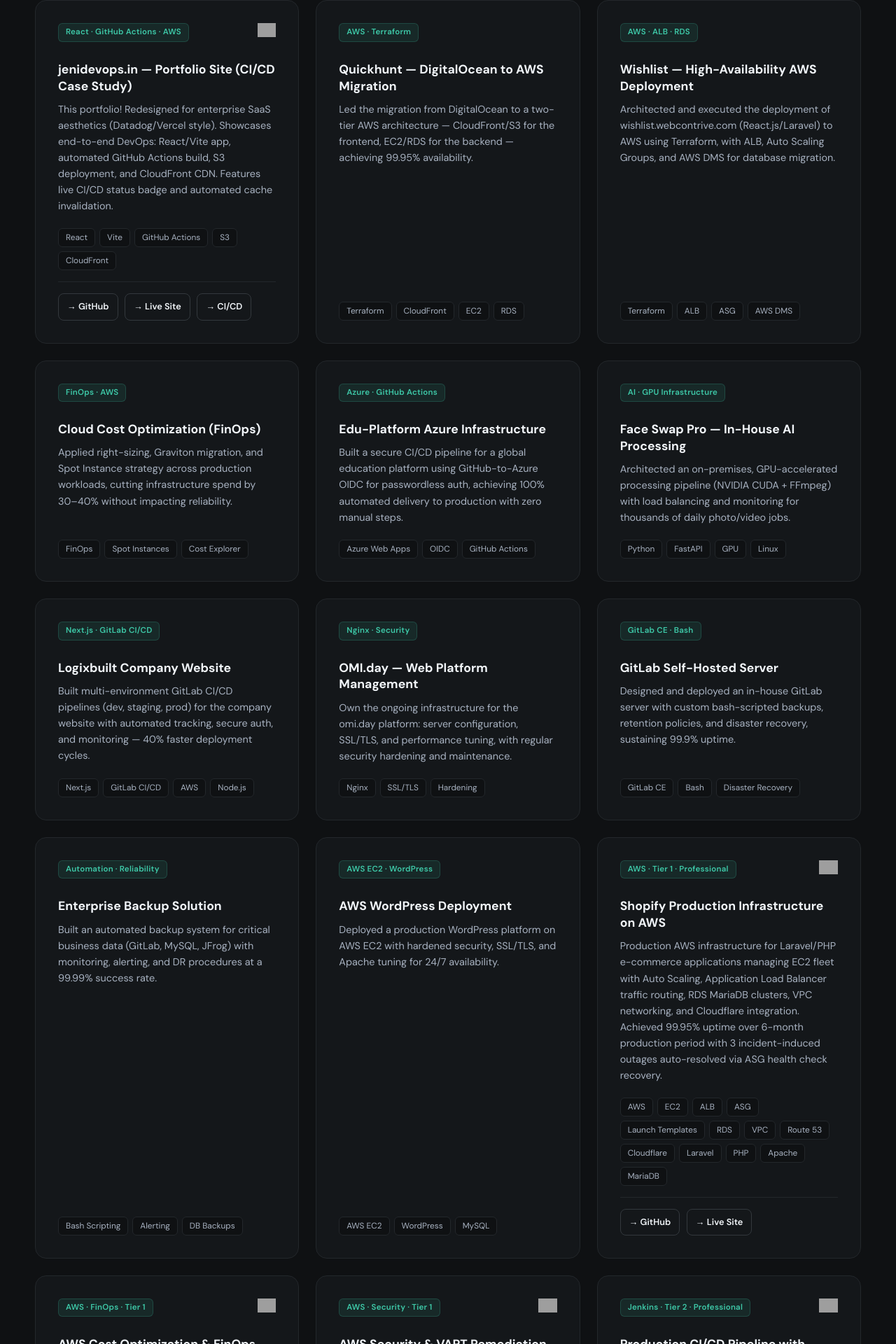
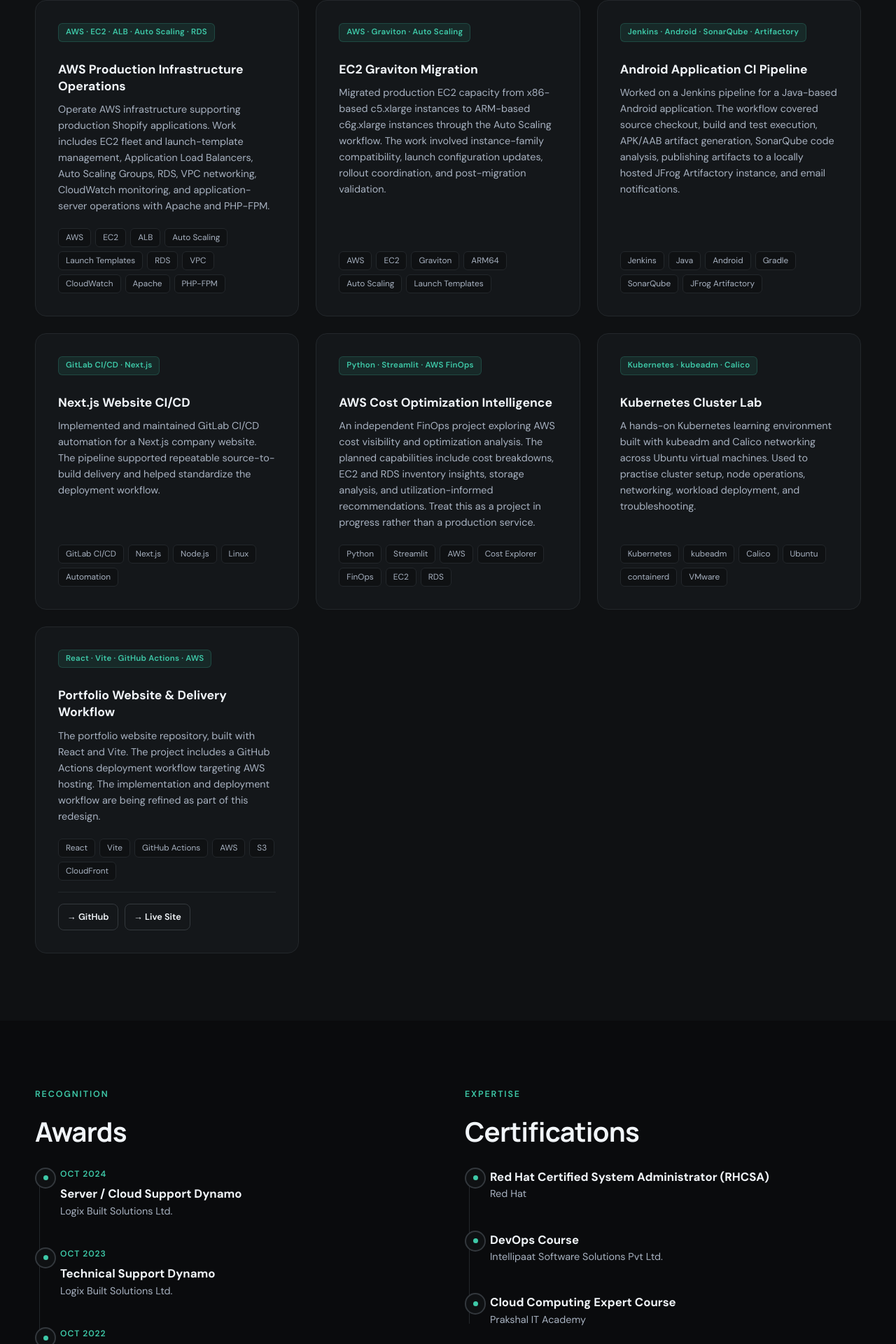
Before and after one commit to jenidevops30/portfolio, a React (Vite) app in the folder frontend/: page / in a window 1280 px wide. Shown: the part 5988-7908 px from the top of the page at 70% size. Built offline with nearby package versions, Linux system fonts and the light colour scheme; grey boxes are pictures that could not be loaded.

Commit message:
Replace portfolio projects with verified case studies

```diff
--- a/frontend/src/data/portfolioData.js
+++ b/frontend/src/data/portfolioData.js
@@ -39,197 +39,57 @@ export const infraTiers = [
 
 export const projects = [
   {
-    title: "jenidevops.in — Portfolio Site (CI/CD Case Study)",
-    badge: "React · GitHub Actions · AWS",
-    description: "This portfolio! Redesigned for enterprise SaaS aesthetics (Datadog/Vercel style). Showcases end-to-end DevOps: React/Vite app, automated GitHub Actions build, S3 deployment, and CloudFront CDN. Features live CI/CD status badge and automated cache invalidation.",
-    tags: ["React", "Vite", "GitHub Actions", "S3", "CloudFront"],
+    title: "AWS Production Infrastructure Operations",
+    category: "Professional experience",
+    badge: "AWS · EC2 · ALB · Auto Scaling · RDS",
+    description: "Operate AWS infrastructure supporting production Shopify applications. Work includes EC2 fleet and launch-template management, Application Load Balancers, Auto Scaling Groups, RDS, VPC networking, CloudWatch monitoring, and application-server operations with Apache and PHP-FPM.",
+    tags: ["AWS", "EC2", "ALB", "Auto Scaling", "Launch Templates", "RDS", "VPC", "CloudWatch", "Apache", "PHP-FPM"],
+  },
+  {
+    title: "EC2 Graviton Migration",
+    category: "Professional experience",
+    badge: "AWS · Graviton · Auto Scaling",
+    description: "Migrated production EC2 capacity from x86-based c5.xlarge instances to ARM-based c6g.xlarge instances through the Auto Scaling workflow. The work involved instance-family compatibility, launch configuration updates, rollout coordination, and post-migration validation.",
+    tags: ["AWS", "EC2", "Graviton", "ARM64", "Auto Scaling", "Launch Templates"],
+  },
+  {
+    title: "Android Application CI Pipeline",
+    category: "Professional experience",
+    badge: "Jenkins · Android · SonarQube · Artifactory",
+    description: "Worked on a Jenkins pipeline for a Java-based Android application. The workflow covered source checkout, build and test execution, APK/AAB artifact generation, SonarQube code analysis, publishing artifacts to a locally hosted JFrog Artifactory instance, and email notifications.",
+    tags: ["Jenkins", "Java", "Android", "Gradle", "SonarQube", "JFrog Artifactory"],
+  },
+  {
+    title: "Next.js Website CI/CD",
+    category: "Professional experience",
+    badge: "GitLab CI/CD · Next.js",
+    description: "Implemented and maintained GitLab CI/CD automation for a Next.js company website. The pipeline supported repeatable source-to-build delivery and helped standardize the deployment workflow.",
+    tags: ["GitLab CI/CD", "Next.js", "Node.js", "Linux", "Automation"],
+  },
+  {
+    title: "AWS Cost Optimization Intelligence",
+    category: "Independent project",
+    badge: "Python · Streamlit · AWS FinOps",
+    description: "An independent FinOps project exploring AWS cost visibility and optimization analysis. The planned capabilities include cost breakdowns, EC2 and RDS inventory insights, storage analysis, and utilization-informed recommendations. Treat this as a project in progress rather than a production service.",
+    tags: ["Python", "Streamlit", "AWS", "Cost Explorer", "FinOps", "EC2", "RDS"],
+  },
+  {
+    title: "Kubernetes Cluster Lab",
+    category: "Learning lab",
+    badge: "Kubernetes · kubeadm · Calico",
+    description: "A hands-on Kubernetes learning environment built with kubeadm and Calico networking across Ubuntu virtual machines. Used to practise cluster setup, node operations, networking, workload deployment, and troubleshooting.",
+    tags: ["Kubernetes", "kubeadm", "Calico", "Ubuntu", "containerd", "VMware"],
+  },
+  {
+    title: "Portfolio Website & Delivery Workflow",
+    category: "Independent project",
+    badge: "React · Vite · GitHub Actions · AWS",
+    description: "The portfolio website repository, built with React and Vite. The project includes a GitHub Actions deployment workflow targeting AWS hosting. The implementation and deployment workflow are being refined as part of this redesign.",
+    tags: ["React", "Vite", "GitHub Actions", "AWS", "S3", "CloudFront"],
     links: {
       repo: "https://github.com/jenidevops30/portfolio",
       live: "https://jenidevops.in",
-      workflow: "https://github.com/jenidevops30/portfolio/actions/workflows/deploy.yml"
     },
-    cicd: {
-      enabled: true,
-      badgeUrl: "https://github.com/jenidevops30/portfolio/actions/workflows/deploy.yml/badge.svg"
-    }
-  },
-  {
-    title: "Quickhunt — DigitalOcean to AWS Migration",
-    badge: "AWS · Terraform",
-    description: "Led the migration from DigitalOcean to a two-tier AWS architecture — CloudFront/S3 for the frontend, EC2/RDS for the backend — achieving 99.95% availability.",
-    tags: ["Terraform", "CloudFront", "EC2", "RDS"],
-  },
-  {
-    title: "Wishlist — High-Availability AWS Deployment",
-    badge: "AWS · ALB · RDS",
-    description: "Architected and executed the deployment of wishlist.webcontrive.com (React.js/Laravel) to AWS using Terraform, with ALB, Auto Scaling Groups, and AWS DMS for database migration.",
-    tags: ["Terraform", "ALB", "ASG", "AWS DMS"],
-  },
-  {
-    title: "Cloud Cost Optimization (FinOps)",
-    badge: "FinOps · AWS",
-    description: "Applied right-sizing, Graviton migration, and Spot Instance strategy across production workloads, cutting infrastructure spend by 30–40% without impacting reliability.",
-    tags: ["FinOps", "Spot Instances", "Cost Explorer"],
-  },
-  {
-    title: "Edu-Platform Azure Infrastructure",
-    badge: "Azure · GitHub Actions",
-    description: "Built a secure CI/CD pipeline for a global education platform using GitHub-to-Azure OIDC for passwordless auth, achieving 100% automated delivery to production with zero manual steps.",
-    tags: ["Azure Web Apps", "OIDC", "GitHub Actions"],
-  },
-  {
-    title: "Face Swap Pro — In-House AI Processing",
-    badge: "AI · GPU Infrastructure",
-    description: "Architected an on-premises, GPU-accelerated processing pipeline (NVIDIA CUDA + FFmpeg) with load balancing and monitoring for thousands of daily photo/video jobs.",
-    tags: ["Python", "FastAPI", "GPU", "Linux"],
-  },
-  {
-    title: "Logixbuilt Company Website",
-    badge: "Next.js · GitLab CI/CD",
-    description: "Built multi-environment GitLab CI/CD pipelines (dev, staging, prod) for the company website with automated tracking, secure auth, and monitoring — 40% faster deployment cycles.",
-    tags: ["Next.js", "GitLab CI/CD", "AWS", "Node.js"],
-  },
-  {
-    title: "OMI.day — Web Platform Management",
-    badge: "Nginx · Security",
-    description: "Own the ongoing infrastructure for the omi.day platform: server configuration, SSL/TLS, and performance tuning, with regular security hardening and maintenance.",
-    tags: ["Nginx", "SSL/TLS", "Hardening"],
-  },
-  {
-    title: "GitLab Self-Hosted Server",
-    badge: "GitLab CE · Bash",
-    description: "Designed and deployed an in-house GitLab server with custom bash-scripted backups, retention policies, and disaster recovery, sustaining 99.9% uptime.",
-    tags: ["GitLab CE", "Bash", "Disaster Recovery"],
-  },
-  {
-    title: "Enterprise Backup Solution",
-    badge: "Automation · Reliability",
-    description: "Built an automated backup system for critical business data (GitLab, MySQL, JFrog) with monitoring, alerting, and DR procedures at a 99.99% success rate.",
-    tags: ["Bash Scripting", "Alerting", "DB Backups"],
-  },
-  {
-    title: "AWS WordPress Deployment",
-    badge: "AWS EC2 · WordPress",
-    description: "Deployed a production WordPress platform on AWS EC2 with hardened security, SSL/TLS, and Apache tuning for 24/7 availability.",
-    tags: ["AWS EC2", "WordPress", "MySQL"],
-  },
-
-  // NEW TIER 1 PROJECTS
-  {
-    title: "Shopify Production Infrastructure on AWS",
-    badge: "AWS · Tier 1 · Professional",
-    description: "Production AWS infrastructure for Laravel/PHP e-commerce applications managing EC2 fleet with Auto Scaling, Application Load Balancer traffic routing, RDS MariaDB clusters, VPC networking, and Cloudflare integration. Achieved 99.95% uptime over 6-month production period with 3 incident-induced outages auto-resolved via ASG health check recovery.",
-    tags: ["AWS", "EC2", "ALB", "ASG", "Launch Templates", "RDS", "VPC", "Route 53", "Cloudflare", "Laravel", "PHP", "Apache", "MariaDB"],
-    links: {
-      repo: "https://github.com/jenidevops30/infrastructure-portfolio",
-      live: "https://jenidevops.in"
-    },
-    cicd: {
-      enabled: true,
-      badgeUrl: "https://img.shields.io/badge/Uptime%2099.95%25--brightgreen"
-    }
-  },
-  {
-    title: "AWS Cost Optimization & FinOps",
-    badge: "AWS · FinOps · Tier 1",
-    description: "Comprehensive cost optimization initiative reducing monthly infrastructure from $813.43 to $327.07 (~59.8% reduction) through EC2 right-sizing, scheduled Auto Scaling Group scaling (off-peak instance reduction), RDS parameter tuning, EBS snapshot lifecycle policies, and NAT gateway consolidation. Maintained zero degradation in application performance or availability throughout the optimization period.",
-    tags: ["AWS", "FinOps", "Cost Optimization", "EC2", "RDS", "ASG", "CloudWatch", "FinOps"],
-    links: {
-      repo: "https://github.com/jenidevops30/infrastructure-portfolio",
-      live: "https://jenidevops.in"
-    },
-    cicd: {
-      enabled: true,
-      badgeUrl: "https://img.shields.io/badge/Cost%20Reduction%2059.8%25--brightgreen"
-    }
-  },
-  {
-    title: "AWS Security & VAPT Remediation",
-    badge: "AWS · Security · Tier 1",
-    description: "Comprehensive VAPT assessment and remediation of production AWS infrastructure identifying 12 security findings (3 critical, 5 high, 4 medium) across network, application, and configuration layers. Remediated critical vulnerabilities including public SSH access, missing ALB security headers, and Shopify Admin endpoint exposure. Achieved AWS Security Hub score improvement from 'basic' to 'intermediate' posture and zero successful security incidents in 6 months following remediation.",
-    tags: ["AWS", "Security", "VAPT", "WAF", "IAM", "Cloudflare", "Compliance"],
-    links: {
-      repo: "https://github.com/jenidevops30/infrastructure-portfolio",
-      live: "https://jenidevops.in"
-    },
-    cicd: {
-      enabled: true,
-      badgeUrl: "https://img.shields.io/badge/Findings%20Remediated%2012--brightgreen"
-    }
-  },
-
-  // NEW TIER 2 PROJECTS
-  {
-    title: "Production CI/CD Pipeline with Jenkins",
-    badge: "Jenkins · Tier 2 · Professional",
-    description: "Designed and implemented automated CI/CD pipeline for PHP/Laravel application (Git → Jenkins → Build/Test → SonarQube → Deploy → Health Check). Increased deployment frequency from every 2-3 weeks to multiple per week, reduced deployment time from 45 minutes to 10 minutes, and decreased deployment failure rate from 15% to 3% (80% improvement). Integrated SonarQube quality gates to prevent defect leakage to production.",
-    tags: ["Jenkins", "Groovy", "CI/CD", "SonarQube", "PHP", "Docker", "Automation"],
-    links: {
-      repo: "https://github.com/jenidevops30/infrastructure-portfolio",
-      live: "https://jenidevops.in"
-    },
-    cicd: {
-      enabled: true,
-      badgeUrl: "https://img.shields.io/badge/Deployment%20Frequency%2010x--brightgreen"
-    }
-  },
-  {
-    title: "AWS GPU Infrastructure for Media Processing",
-    badge: "AWS · GPU · Tier 2",
-    description: "GPU-accelerated media processing infrastructure using EC2 g4dn.xlarge instances (NVIDIA T4 GPU with NVENC hardware acceleration) running Python transcoding scripts. Reduced processing time for 10-minute videos from 45 minutes to 4 minutes (91% reduction), cut cost per video from $1.50 to $0.45 (70% reduction), and achieved 95% Spot instance interruption success rate through checkpointing implementation. Hybrid On-Demand + Spot pricing model balanced reliability and cost.",
-    tags: ["AWS", "GPU", "NVIDIA", "CUDA", "FFmpeg", "Python", "Media Processing", "Spot Instances"],
-    links: {
-      repo: "https://github.com/jenidevops30/infrastructure-portfolio",
-      live: "https://jenidevops.in"
-    },
-    cicd: {
-      enabled: true,
-      badgeUrl: "https://img.shields.io/badge/Processing%20Time%2091%25%20Reduction--brightgreen"
-    }
-  },
-  {
-    title: "Dockerized Application & CI/CD — tenty.xyz",
-    badge: "Docker · Tier 2 · Independent",
-    description: "Independent Docker containerization project demonstrating multi-stage builds, docker-compose orchestration, and container best practices for PHP/Laravel application. Reduced Docker image size from 500+MB to ~120MB (75% reduction), cut deployment time from 10 minutes to 2 minutes (80% reduction), and achieved near-100% environment parity between local development and production. Fixed production restart loop, local environment drift, and build cache staleness incidents through systematic debugging and Dockerfile optimization.",
-    tags: ["Docker", "Containerization", "PHP", "Laravel", "Dockerfile", "docker-compose", "Multi-stage Build"],
-    links: {
-      repo: "https://github.com/jenidevops30/infrastructure-portfolio",
-      live: "https://jenidevops.in"
-    },
-    cicd: {
-      enabled: true,
-      badgeUrl: "https://img.shields.io/badge/Image%20Size%2075%25%20Reduction--brightgreen"
-    }
-  },
-
-  // NEW TIER 3 PROJECTS
-  {
-    title: "AWS Infrastructure Automation with Terraform",
-    badge: "Terraform · Tier 3 · Independent",
-    description: "Infrastructure-as-Code project automating AWS provisioning across dev/staging/prod environments using Terraform modules, workspaces, and remote backend (S3 + DynamoDB state locking). Eliminated configuration drift between environments, reduced infrastructure provisioning time from 2-3 hours to 15 minutes (87% reduction), decreased environment promotion time from 1 day to 30 minutes (83% reduction), and reduced configuration duplication by ~70% through module reuse. Added automated drift detection via `terraform plan -refresh-only` and pre-commit hooks with `terraform validate`.",
-    tags: ["Terraform", "IaC", "AWS", "Modules", "Workspaces", "S3", "DynamoDB", "Drift Detection"],
-    links: {
-      repo: "https://github.com/jenidevops30/infrastructure-portfolio",
-      live: "https://jenidevops.in"
-    },
-    cicd: {
-      enabled: true,
-      badgeUrl: "https://img.shields.io/badge/Provisioning%2015%20min%20vs%203hr--brightgreen"
-    }
-  },
-  {
-    title: "Production Monitoring & Incident Response",
-    badge: "Reliability · Tier 3 · Methodology",
-    description: "Systematic incident response methodology (Detection → Investigation → Root Cause → Resolution → Validation → Prevention) applied across 12+ production incidents. Reduced mean time to detection (MTTD) from 30 minutes to 5 minutes (83% reduction) through improved CloudWatch alarming and log monitoring. Reduced mean time to resolution (MTTR) from 25 minutes to 8 minutes (68% reduction) through systematic root cause analysis. Achieved 70% reduction in incident recurrence over 6-month period through runbook updates, alarm refinement, and automated testing. Documented 12+ incident reports with timelines, root causes, resolutions, and prevention measures in team knowledge base.",
-    tags: ["Monitoring", "Incident Response", "Reliability", "CloudWatch", "SNS", "Root Cause Analysis", "MTTR", "MTTD"],
-    links: {
-      repo: "https://github.com/jenidevops30/infrastructure-portfolio",
-      live: "https://jenidevops.in"
-    },
-    cicd: {
-      enabled: true,
-      badgeUrl: "https://img.shields.io/badge/MTTR%2025m%208m%2068%25--brightgreen"
-    }
   },
 ];
 
```
